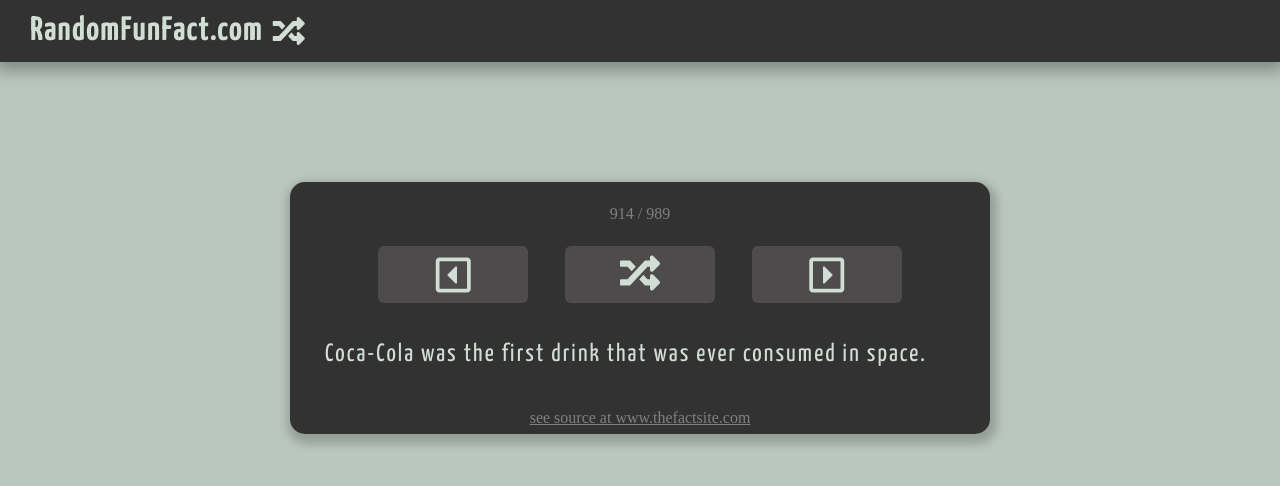
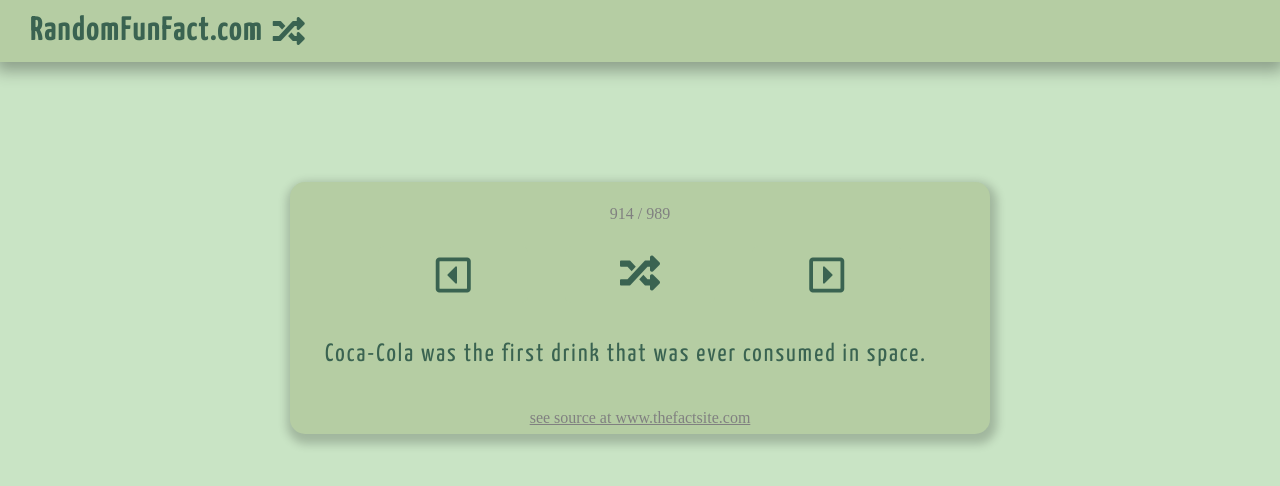
Before and after one commit to CeasarCyrillus/RandomFact, a React (Create React App) app: page /#914 in a window 1280 px wide. Shown: the top 486 px of the page. Built offline with nearby package versions, Linux system fonts and the light colour scheme.

Commit message:
Update Color scheme

```diff
--- a/src/App.css
+++ b/src/App.css
@@ -11,19 +11,10 @@
   background-color: var(--main-background-color);
 }
 
-@keyframes movearound {
-  from{
-    background-position-x: 0;
-  }
-  to{
-    background-position-x: 900px;
-  }
+:root {
+  --primary-header-bg-color: #B5CDA3;
+  --button-bg-color: #B5CDA3;
+  --main-background-color: #C9E4C5;
+  --text-color: #3A6351;
+  --fact-card-bg-color: var(--primary-header-bg-color);
 }
-
-:root {
-  --primary-header-bg-color: #333232;
-  --secondary-header-bg-color: #4D4B4B;
-  --main-background-color: #BAC7BE;
-  --fact-card-bg-color: #333232;
-  --text-color: #d2ded5;
-}
--- a/src/Button.css
+++ b/src/Button.css
@@ -1,5 +1,6 @@
 .post-button {
-    background-color: var(--secondary-header-bg-color);
+    background-color: var(--button-bg-color);
+    color: var(--text-color);
     width: 25%;
     text-align: center;
     padding: 5px;
```
